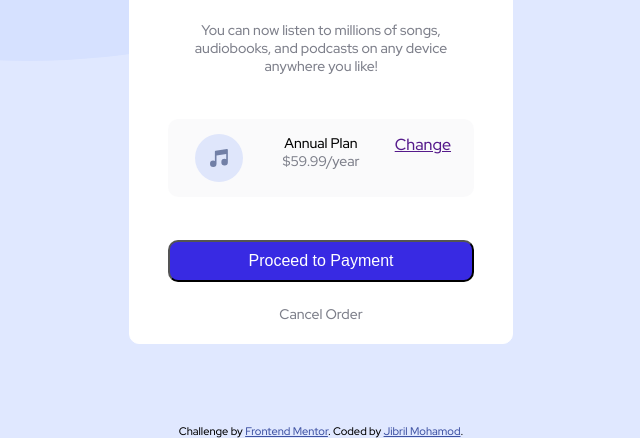
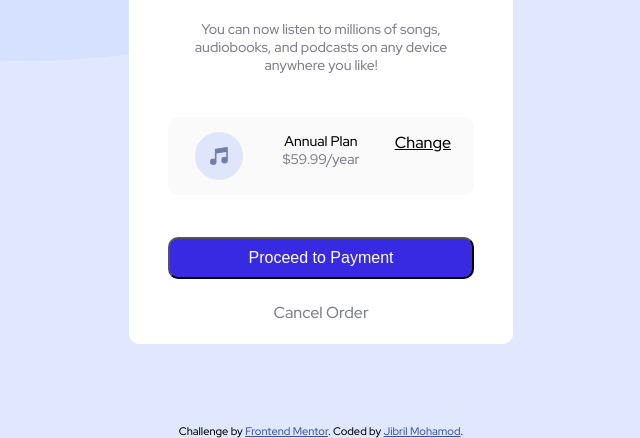
Before and after one commit to jibrilmohamod/order-summary-component-main, a plain HTML site: page index.html in a window 1280 px wide. In both pictures the pointer is over the link "Change". Shown: the part 376-814 px from the top of the page, without its empty margins (319-959 px from the left). Drawn offline with Linux system fonts and the light colour scheme.

Commit message:
hover states

```diff
--- a/index.html
+++ b/index.html
@@ -35,9 +35,9 @@
             <button>
           Proceed to Payment
         </button>
-            <p class="span">
+            <a href="#" class="span">
                 Cancel Order
-            </p>
+            </a>
 
 
 
--- a/style.css
+++ b/style.css
@@ -84,6 +84,12 @@ span {
     display: block;
     position: relative;
     top: -20px;
+    text-decoration: none;
+    color: #7d7f8a;
+}
+
+main a:hover {
+    color: #000000;
 }
 
 button {
@@ -97,6 +103,10 @@ button {
     border-radius: 10px;
     color: #fff;
     /* box-shadow: 0 0 1px 2px #382ae3; */
+}
+
+button:hover {
+    transform: scale(1.1);
 }
 
 .attribution {
```
